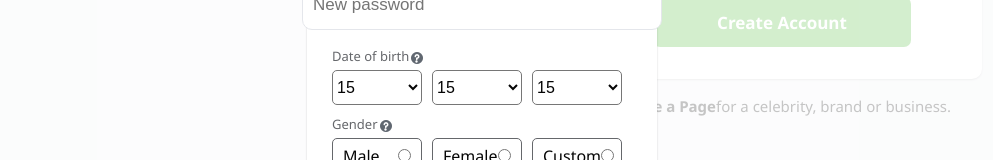
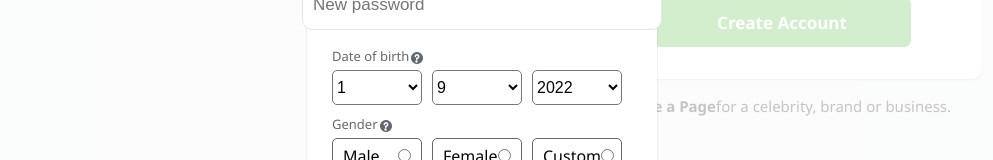
Before and after one commit to hazel-evn/facebook_v2_fe3, a React (Create React App) app: page /login in a window 1280 px wide. Shown: the part 398-558 px from the top of the page, without its empty margins (158-1151 px from the left). Built offline with nearby package versions, Linux system fonts and the light colour scheme.

Commit message:
FBV-36 Show data months year RegisterForm

```diff
--- a/src/components/Login/registerForm.js
+++ b/src/components/Login/registerForm.js
@@ -6,18 +6,27 @@ const userInfos = {
   fisrt_name: "",
   last_name: "",
   password: "",
-  bYear: "",
-  bMonth: "",
-  bDay: "",
+  bYear: new Date().getFullYear(),
+  bMonth: new Date().getMonth(),
+  bDay: new Date().getDate(),
   gender: "",
 };
 
 const RegisterForm = () => {
   const [user, setUser] = useState(userInfos);
+  const { fisrt_name, last_name, password, bYear, bMonth, bDay, gender } = user;
   const handleRegisterChange = (e) => {
     const { name, value } = e.target;
     setUser({ ...user, [name]: value });
   };
+  const yearTemp = new Date().getFullYear();
+  const year = Array.from(new Array(108), (val, index) => yearTemp - index);
+  const months = Array.from(new Array(12), (val, index) => index + 1);
+  const getDays = () => {
+    return new Date(bYear, bMonth, 0).getDate();
+  };
+  const days = Array.from(new Array(getDays()), (val, index) => 1 + index);
+  console.log(days);
   return (
     <div className="blur">
       <div className="register">
@@ -61,13 +70,27 @@ const RegisterForm = () => {
                 </div>
                 <div className="reg_grid">
                   <select name="bDay">
-                    <option>15</option>
+                    {days.map((day, index) => (
+                      <option key={index}>{day}</option>
+                    ))}
                   </select>
-                  <select name="bMonth">
-                    <option>15</option>
+                  <select
+                    name="bMonth"
+                    value={bMonth}
+                    onChange={handleRegisterChange}
+                  >
+                    {months.map((month, index) => (
+                      <option key={index}>{month}</option>
+                    ))}
                   </select>
-                  <select name="bYear">
-                    <option>15</option>
+                  <select
+                    name="bYear"
+                    value={bYear}
+                    onChange={handleRegisterChange}
+                  >
+                    {year.map((year, index) => (
+                      <option key={index}>{year}</option>
+                    ))}
                   </select>
                 </div>
               </div>
```
